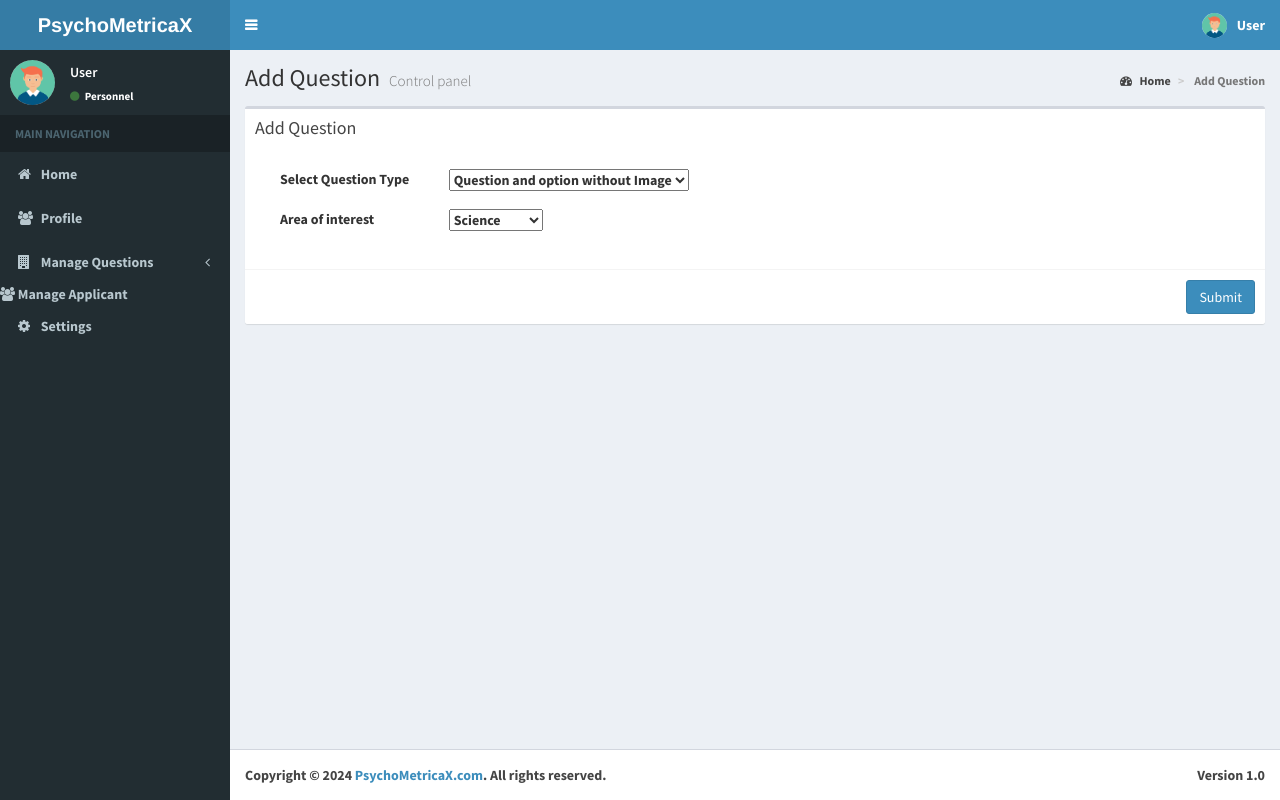
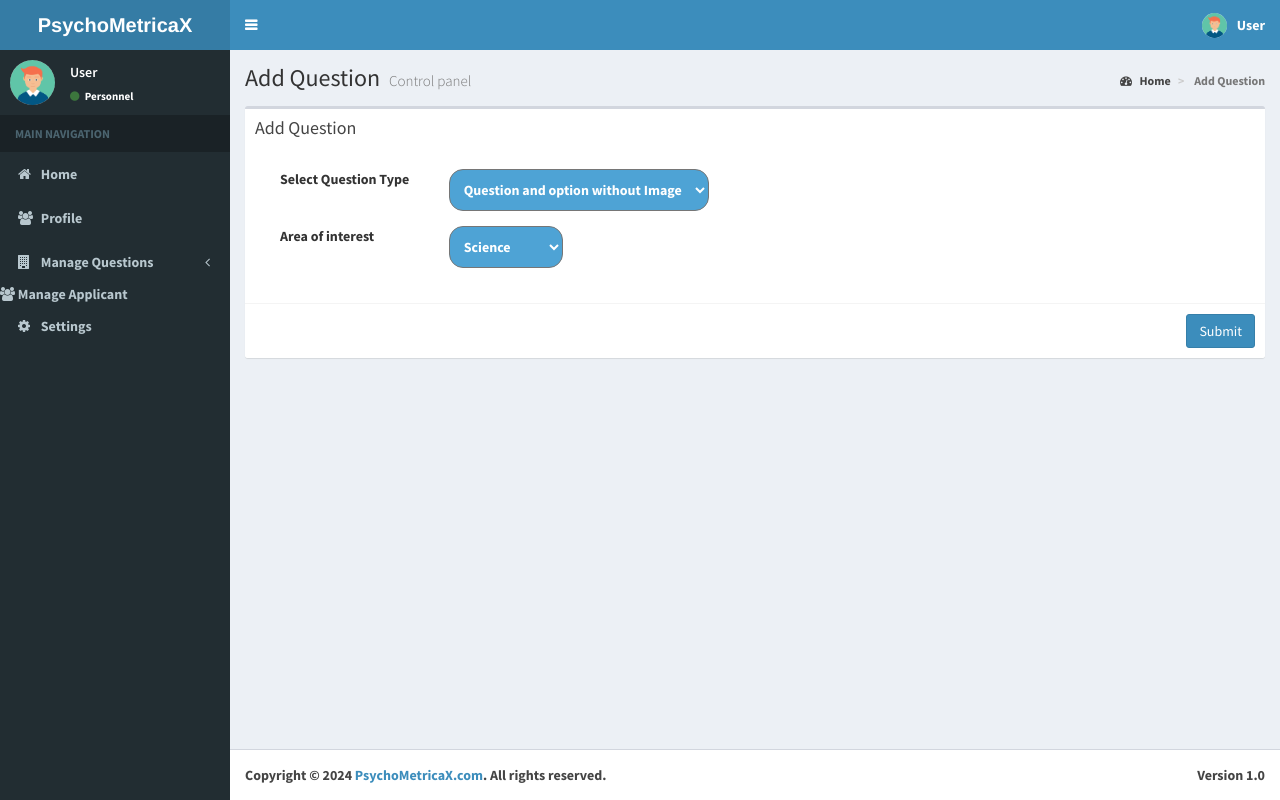
Before and after one commit to Bankar-Swapnil/PsychoMetricaX, a Flask app: page /questionselect in a window 1280 px wide. Run offline with Flask 2, Linux system fonts and the light colour scheme; some libraries are stand-ins or nearby versions.

Commit message:
questionsCSS

```diff
--- a/templates/questionselect.html
+++ b/templates/questionselect.html
@@ -11,6 +11,15 @@
     <!-- Google Font -->
     <link rel="stylesheet"
           href="https://fonts.googleapis.com/css?family=Source+Sans+Pro:300,400,600,700,300italic,400italic,600italic">
+          <style>
+            .select{
+                padding: 10px;
+                border-radius: 14px;
+                background-color:#4ea3d5;
+                color: white;
+                align-items: center;
+            }
+          </style>
 </head>
 
 <body class="hold-transition skin-blue sidebar-mini">
@@ -186,7 +195,7 @@
                                     <div class="col-sm-9">
                                         <div class="form-group row">
                                             <label class="col-sm-3 control-label">Select Question Type</label>
-                                            <select name="option1" width="300px">
+                                            <select name="option1" width="300px" class="select">
                                                 <option value="1">Question and option without Image</option>
                                                 <option value="2">Question with image</option>
                                                 <option value="3">Option and question in image</option>
@@ -195,7 +204,7 @@
                                         </div>
                                         <div class="form-group row">
                                             <label class="col-sm-3 control-label">Area of interest</label>
-                                            <select name="option2" width="300px">
+                                            <select name="option2" width="300px" class="select">
                                                 <option value="1">Science</option>
                                                 <option value="2">Commerce</option>
                                                 <option value="3">Humanities</option>
```
Also changed, not shown: templates/questionviewselect.html (+11 -2 lines).
